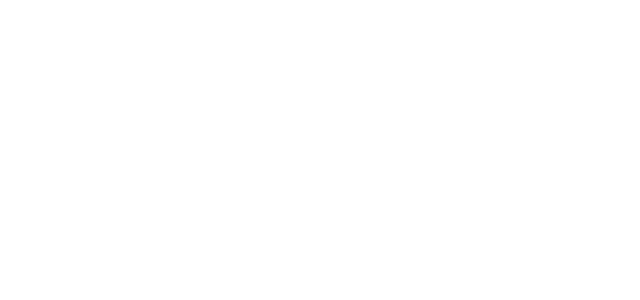
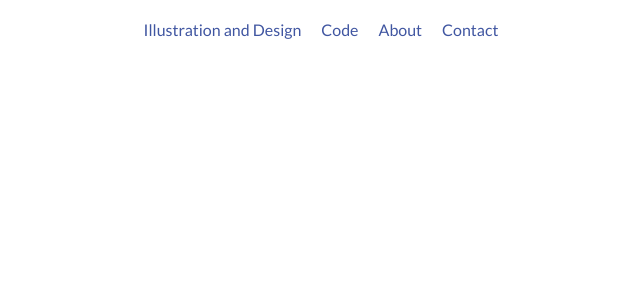
Before and after one commit to AndPrat/andreaprat, a React (Vite) app: page / in a window 1280 px wide. Shown: the top 300 px of the page, without its empty margins (319-959 px from the left). Built offline with nearby package versions, Linux system fonts and the light colour scheme.

Commit message:
Add NavigationBar in App component

```diff
--- a/src/components/App/App.tsx
+++ b/src/components/App/App.tsx
@@ -1,5 +1,7 @@
+import NavigationBar from "../NavigationBar/NavigationBar";
+
 const App = (): React.ReactElement => {
-  return <p></p>;
+  return <NavigationBar />;
 };
 
 export default App;
--- a/src/main.tsx
+++ b/src/main.tsx
@@ -2,6 +2,7 @@
 import "@fontsource/lato";
 import React from "react";
 import ReactDOM from "react-dom/client";
+import { BrowserRouter } from "react-router-dom";
 import { Provider } from "react-redux";
 import App from "./components/App/App";
 import "../src/styles/styles.css";
@@ -9,8 +10,10 @@
 
 ReactDOM.createRoot(document.getElementById("root")!).render(
   <React.StrictMode>
-    <Provider store={store}>
-      <App />
-    </Provider>
+    <BrowserRouter>
+      <Provider store={store}>
+        <App />
+      </Provider>
+    </BrowserRouter>
   </React.StrictMode>,
 );
```
